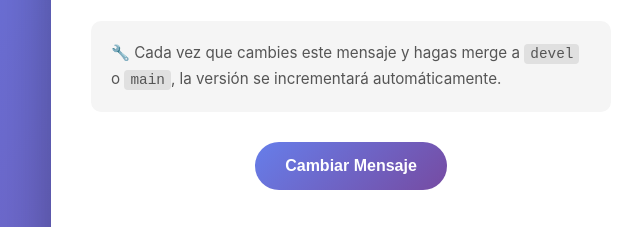
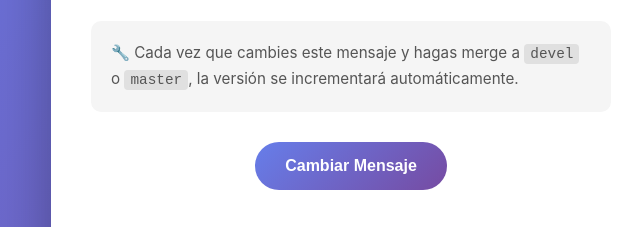
Before and after one commit to asanchezbarrios-webimpacto/testwebhook, a website: page public/index.html in a window 1280 px wide. Shown: the part 345-572 px from the top of the page, 289-929 px from the left. Drawn offline with Linux system fonts and the light colour scheme; no server answers.

Commit message:
first change

```diff
--- a/public/index.html
+++ b/public/index.html
@@ -16,7 +16,7 @@
                 <span class="version-value" id="versionValue"></span>
             </div>
             <div class="info">
-                <p>🔧 Cada vez que cambies este mensaje y hagas merge a <code>devel</code> o <code>main</code>, la versión se incrementará automáticamente.</p>
+                <p>🔧 Cada vez que cambies este mensaje y hagas merge a <code>devel</code> o <code>master</code>, la versión se incrementará automáticamente.</p>
             </div>
             <button class="btn" onclick="changeMessage()">Cambiar Mensaje</button>
             <p class="message" id="message">Mensaje original: Todo funciona correctamente ✅</p>
```
Also changed, not shown: .github/workflows/auto-version.yml, README.md.
